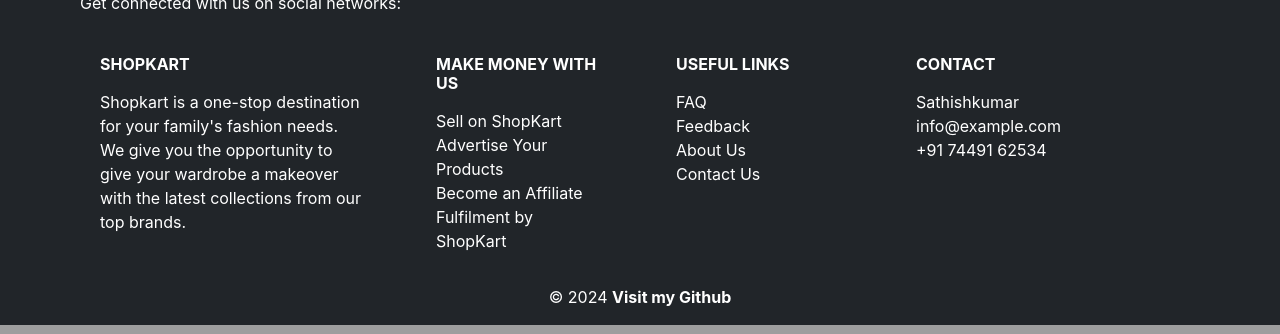
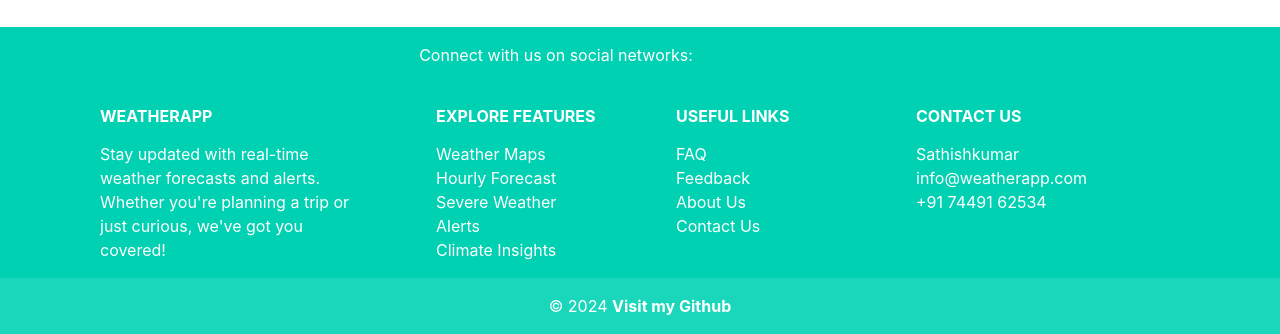
Before and after one commit to sathishkumar-c-2002/Weather-App, a Django app: page / in a window 1280 px wide; the page is wider, and only the part inside the window is pictured. Shown: the part 1853-2187 px from the top of that part. Run offline with Django 5.2, Linux system fonts and the light colour scheme; data comes from the database, SQL or seed files in the repository; data that the repository does not hold is empty; some libraries are stand-ins or nearby versions.

Commit message:
Footer and App look is fixed

```diff
--- a/weather/templates/weather/inc/footer.html
+++ b/weather/templates/weather/inc/footer.html
@@ -1,7 +1,7 @@
-<footer class="text-lg-start bg-dark text-white">
+<footer class="hero is-primary text-white">
     <section class="container d-flex justify-content-center justify-content-lg-between p-4">
-      <div class="me-5 d-none d-lg-block">
-          <span>Get connected with us on social networks:</span>
+        <div class="me-4 d-none d-lg-block">
+            <span>Connect with us on social networks:</span>
         </div>
         <div>
             <a href="" class="me-4 text-reset"><i class="fab fa-facebook"></i></a>
@@ -17,23 +17,23 @@
         <div class="container text-md-start mt-5">
             <div class="row mt-3">
                 <div class="col-md-3 col-lg-4 col-xl-3 mx-auto mb-4">
-                  <h6 class="text-uppercase fw-bold mb-4"><i class="fas fa-cart-plus"></i> ShopKart</h6>
+                    <h6 class="text-uppercase fw-bold mb-4"><i class="fas fa-cloud-sun"></i> WeatherApp</h6>
                     <p class="text-justify">
-                      Shopkart is a one-stop destination for your family's fashion needs.
-                      We give you the opportunity to give your wardrobe a makeover with the latest collections from our top brands.
+                        Stay updated with real-time weather forecasts and alerts.
+                        Whether you're planning a trip or just curious, we've got you covered!
                     </p>
                 </div>
 
                 <div class="col-md-2 col-lg-2 col-xl-2 mx-auto mb-4">
-                  <h6 class="text-uppercase fw-bold mb-4">Make Money with Us</h6>
-                  <p class="text-justify"><a href="#!" class="text-reset">Sell on ShopKart</a></p>
-                  <p class="text-justify"><a href="#!" class="text-reset">Advertise Your Products</a></p>
-                  <p class="text-justify"><a href="#!" class="text-reset">Become an Affiliate</a></p>
-                  <p class="text-justify"><a href="#!" class="text-reset">Fulfilment by ShopKart</a></p>
+                    <h6 class="text-uppercase fw-bold mb-4">Explore Features</h6>
+                    <p class="text-justify"><a href="#!" class="text-reset">Weather Maps</a></p>
+                    <p class="text-justify"><a href="#!" class="text-reset">Hourly Forecast</a></p>
+                    <p class="text-justify"><a href="#!" class="text-reset">Severe Weather Alerts</a></p>
+                    <p class="text-justify"><a href="#!" class="text-reset">Climate Insights</a></p>
                 </div>
 
                 <div class="col-md-3 col-lg-2 col-xl-2 mx-auto mb-4">
-                  <h6 class="text-uppercase fw-bold mb-4">Useful links</h6>
+                    <h6 class="text-uppercase fw-bold mb-4">Useful Links</h6>
                     <p class="text-justify"><a href="#!" class="text-reset">FAQ</a></p>
                     <p class="text-justify"><a href="#!" class="text-reset">Feedback</a></p>
                     <p class="text-justify"><a href="#!" class="text-reset">About Us</a></p>
@@ -41,16 +41,16 @@
                 </div>
 
                 <div class="col-md-4 col-lg-3 col-xl-3 mx-auto mb-md-0 mb-4">
-                  <h6 class="text-uppercase fw-bold mb-4">Contact</h6>
+                    <h6 class="text-uppercase fw-bold mb-4">Contact Us</h6>
                     <p class="text-justify"><i class="fas fa-user"></i> Sathishkumar</p>
-                  <p class="text-justify"><i class="fas fa-envelope"></i> info@example.com</p>
+                    <p class="text-justify"><i class="fas fa-envelope"></i> info@weatherapp.com</p>
                     <p class="text-justify"><i class="fas fa-phone"></i> +91 74491 62534</p>
                 </div>
             </div>
         </div>
     </section>
 
-  <div class="text-center p-4">
+    <div class="text-center p-4" style="background-color: rgba(255, 255, 255, 0.1);">
         &copy; 2024 <a class="text-reset fw-bold" href="https://github.com/sathishkumar-c-2002">Visit my Github</a>
     </div>
   </footer>
--- a/weather/templates/weather/weather.html
+++ b/weather/templates/weather/weather.html
@@ -15,13 +15,17 @@
 <body>
     <section class="hero is-primary">
         <div class="hero-body">
-            <div class="container">
-                <h1 class="title">
+            <div class="container text-center">
+                <h1 class="title has-text-white" style="font-size: 3rem;">
                     What's the weather like?
                 </h1>
+                <p class="subtitle has-text-light" style="font-size: 1.5rem">
+                    Check your local weather updates here!
+                </p>
             </div>
         </div>
     </section>
+
     <section class="section">
         <div class="container">
             <div class="columns">
@@ -48,8 +52,8 @@
         <div class="container">
             <div class="row">
                 {% for city_weather in weather_data %}
-                <div class="col-md-3 col-lg-3 mb-4"> <!-- Adjusted for 4 columns -->
-                    <div class="alert alert-primary text-center" role="alert"> <!-- Bootstrap alert for color -->
+                <div class="col-md-3 col-lg-3 mb-4">
+                    <div class="alert alert-primary text-center" role="alert">
                         <article class="media">
                             <div class="media-left">
                                 <figure class="image is-50x50">
```
Lines whose indentation alone changed are shown as unchanged.
